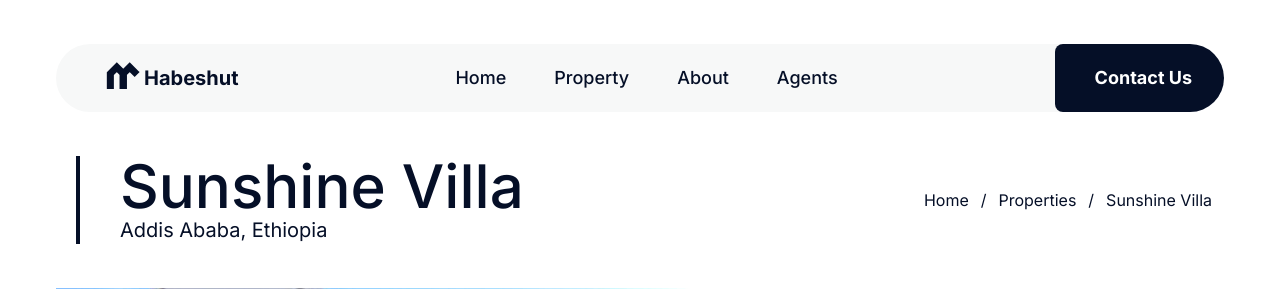
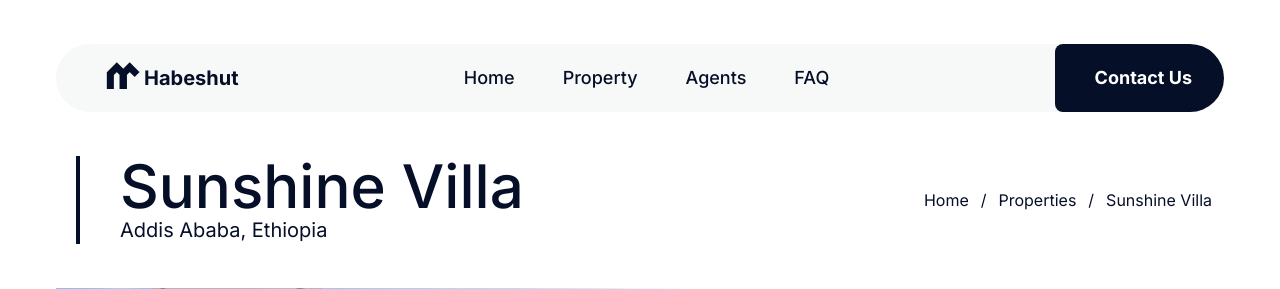
Before and after one commit to Yab1/habeshut, a Django app: page /properties/1/ in a window 1280 px wide. Shown: the top 289 px of the page. Run offline with Django 4.2, Linux system fonts and the light colour scheme; style sheets or scripts are compiled from the project's sources.

Commit message:
Changed route to the correct link

```diff
--- a/src/templates/base.html
+++ b/src/templates/base.html
@@ -33,23 +33,25 @@
             <a href="{% url 'listings:properties' %}" class="text-lg font-medium">Property</a>
           </li>
           <li>
-            <a href="{% url 'about' %}" class="text-lg font-medium">About</a>
+            <a href="{% url 'realtors:agents' %}" class="text-lg font-medium">Agents</a>
           </li>
           <li>
-            <a href="" class="text-lg font-medium">Agents</a>
+            <a href="{% url 'faq' %}" class="text-lg font-medium">FAQ</a>
           </li>
         </ul>
       </nav>
-      <button class="py-5 pl-10 pr-8 rounded-l-lg btn-light">Contact Us</button>
+      <a href="{% url 'realtors:contact' %}"
+         class="py-5 pl-10 pr-8 rounded-l-lg btn-light">Contact Us</a>
     </header>
     <main>
       {% block content %}{% endblock %}
     </main>
     <footer class="grid grid-cols-3 p-10 text-white gap-7 bg-dark-primary rounded-3xl">
       <h2 class="col-span-2 font-medium text-8xl ">Start Your Project Now!</h2>
-      <button class="h-full px-12 text-lg font-bold text-white place-self-end rounded-3xl bg-dark-secondary w-fit">
+      <a href="{% url 'realtors:contact' %}"
+         class="h-full px-12 text-lg font-bold text-white place-self-end rounded-3xl bg-dark-secondary w-fit flex items-center">
         Contact Us
-      </button>
+      </a>
       <p class="text-2xl font-thin">Made for you convenience for a more beautiful future for you and your family</p>
       <div class="flex items-center justify-between py-5 mt-24 overflow-hidden rounded-full px-14 bg-dark-secondary col-span-full">
         <a href="" class="flex items-center text-xl font-bold font-satoshi">
@@ -61,16 +63,16 @@
         <nav>
           <ul class="flex gap-12">
             <li>
-              <a href="" class="text-lg font-medium">Home</a>
+              <a href="{% url 'home' %}" class="text-lg font-medium">Home</a>
             </li>
             <li>
-              <a href="" class="text-lg font-medium">Property</a>
+              <a href="{% url 'listings:properties' %}" class="text-lg font-medium">Property</a>
             </li>
             <li>
-              <a href="" class="text-lg font-medium">About</a>
+              <a href="{% url 'realtors:agents' %}" class="text-lg font-medium">Agents</a>
             </li>
             <li>
-              <a href="" class="text-lg font-medium">Agents</a>
+              <a href="{% url 'faq' %}" class="text-lg font-medium">FAQ</a>
             </li>
           </ul>
         </nav>
```
